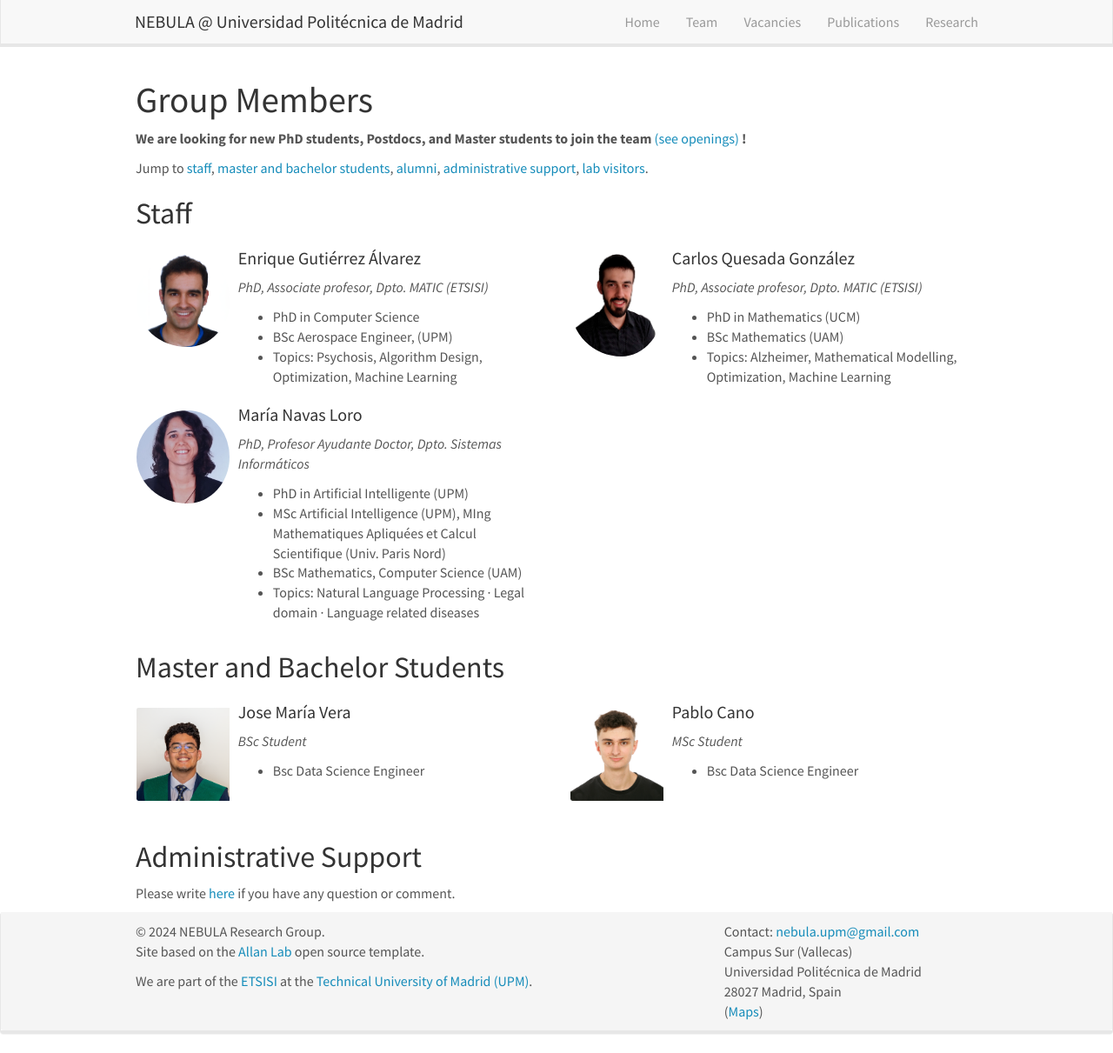
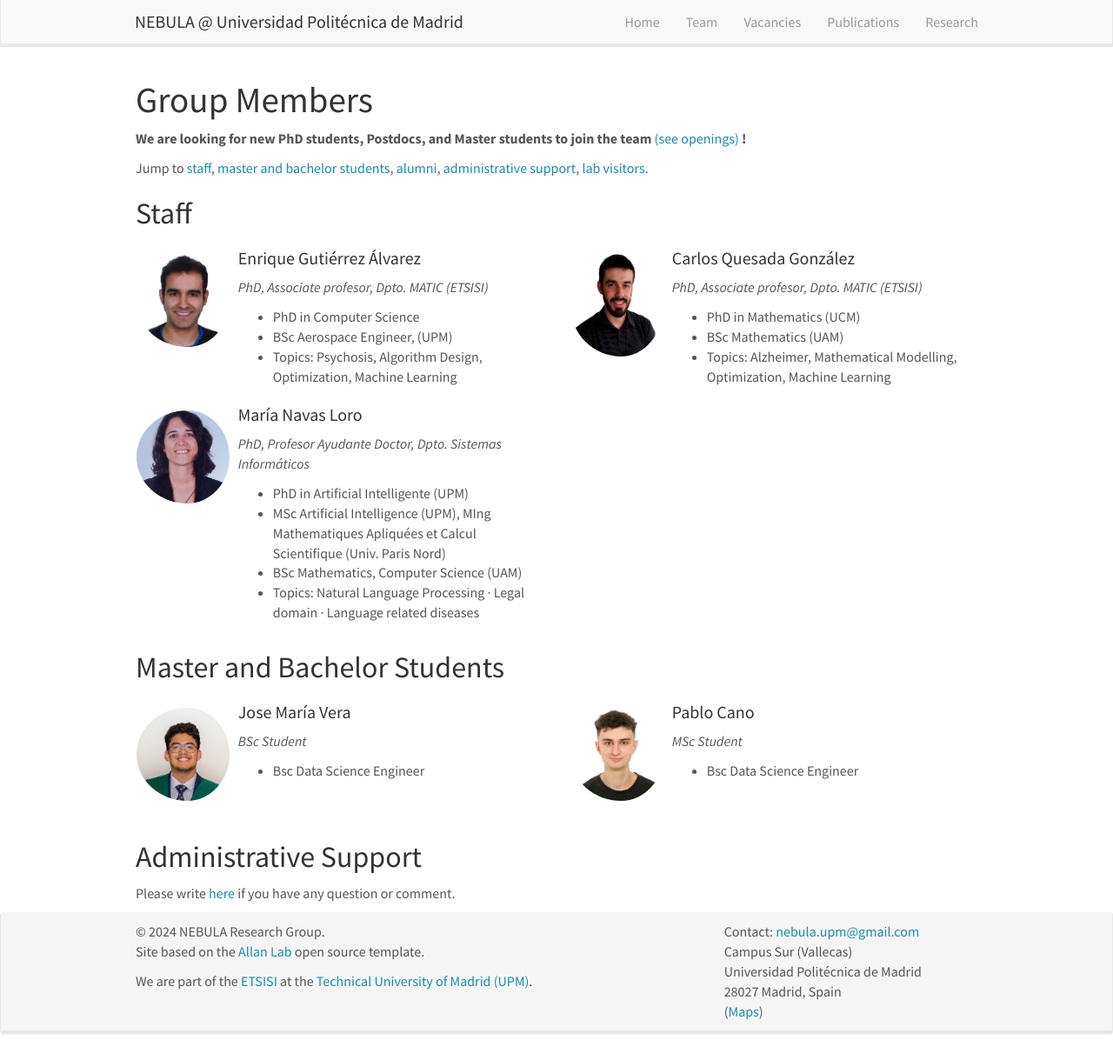
Before and after one commit to gi-innovatec/gi-innovatec.github.io, a Jekyll site: the page built from _pages/team.md, in a window 1280 px wide and 1211 px high. Shown: the whole window at 87% size. Built offline with Jekyll 4.4.1, drawn with Linux system fonts in a browser that asks for light colours; nearby versions of some CDN libraries.

Commit message:
rounded teampic

```diff
--- a/_pages/team.md
+++ b/_pages/team.md
@@ -89,7 +89,7 @@
 {% endif %}
 
 <div class="col-sm-6 clearfix">
-  <img src="{{ site.url }}{{ site.baseurl }}/images/teampic/{{ member.photo }}" class="img-responsive" width="25%" style="float: left; padding: 0px 10px 0px 0px;" />
+  <img src="{{ site.url }}{{ site.baseurl }}/images/teampic/{{ member.photo }}" class="img-responsive" width="25%" style="float: left; padding: 0px 10px 0px 0px; border-radius: 50%;" />
   <h4>{{ member.name }}</h4>
   <i>{{ member.info }} <!--<br>email: <{{ member.email }}></i> -->
   <ul style="overflow: hidden">
```
Also changed, not shown: images/teampic/carlos_squared.jpeg (added).
